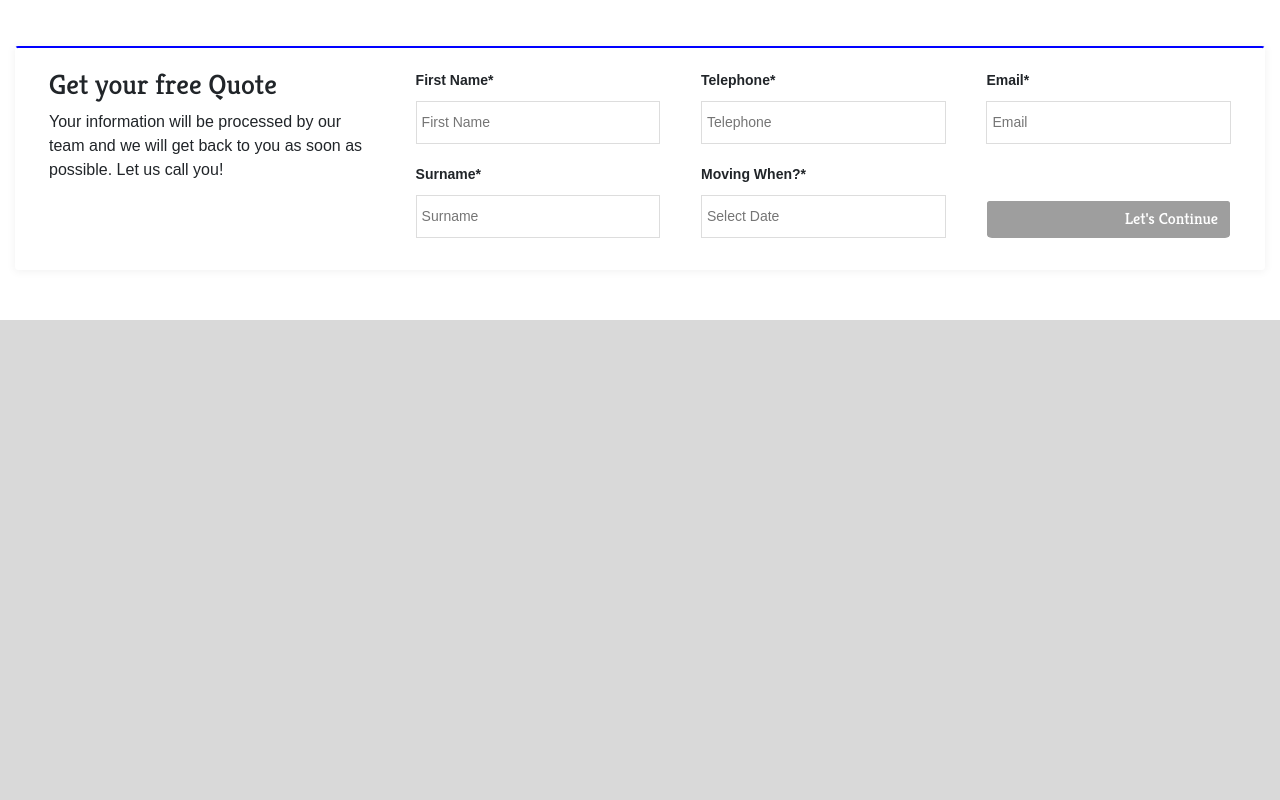
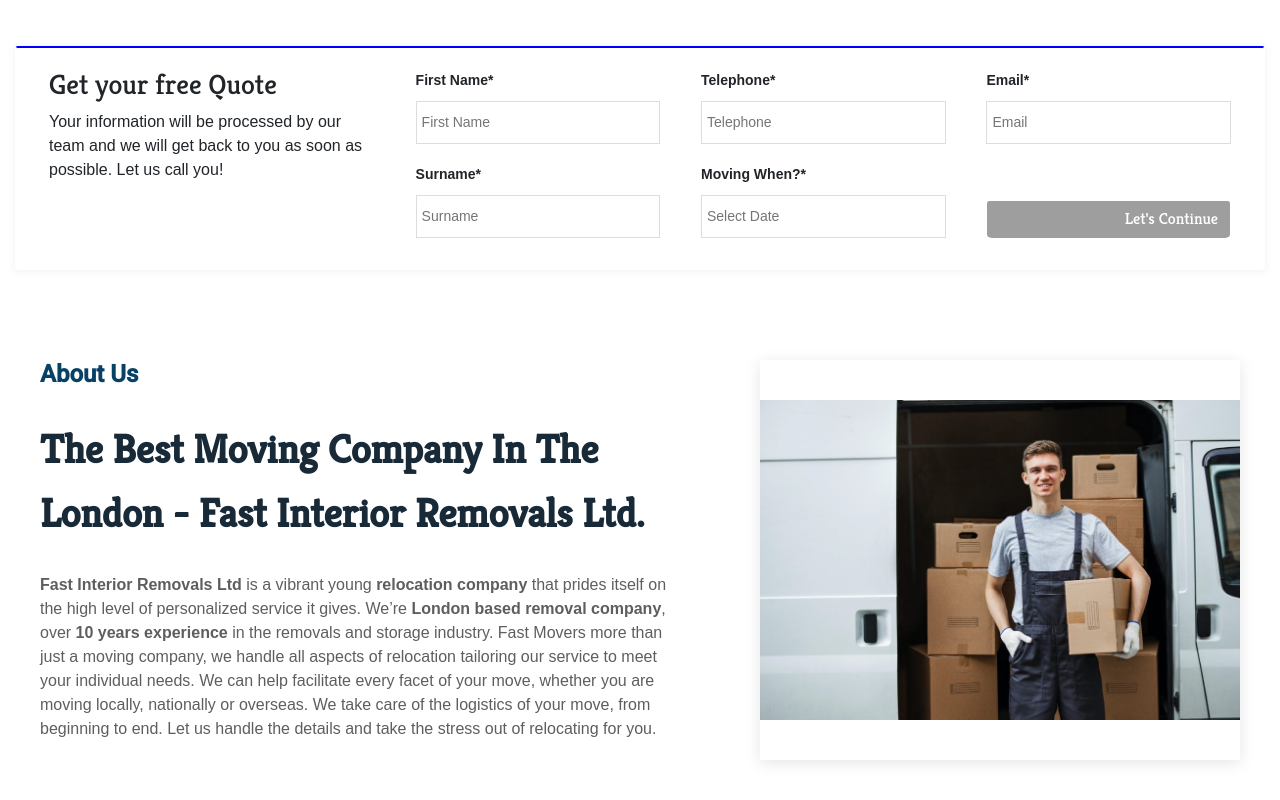
Before and after one commit to YahiyaSTC/House_Removal, a plain HTML site: page frontend/index.html in a window 1280 px wide. Shown: the part 557-1357 px from the top of the page. Before the commit the page ends 877 px from the top, so only its background shows below. Drawn offline with nearby package versions, Linux system fonts and the light colour scheme; grey boxes are pictures that could not be loaded.

Commit message:
complete about section

```diff
--- a/frontend/assets/css/home.css
+++ b/frontend/assets/css/home.css
@@ -141,6 +141,60 @@
     background-size: cover;
 }
 
+/* *********** About Us ************* */
+
+
+#aboutUs{
+    display: flex;
+    padding: 40px;
+}
+
+#aboutUs > div:nth-child(1) {
+    /* padding: 0px 40px; */
+    width: 60%;
+    display: flex;
+    flex-direction: column;
+    justify-content: center;
+}
+
+#aboutUs > div:nth-child(1) > h2:nth-child(1){
+    color: #074165;
+    font-size: 1.5rem;
+    font-weight: 700;
+    font-family: Roboto, sans-serif;
+}
+#aboutUs > div:nth-child(1) > h2:nth-child(2){
+    padding: 20px 0px;
+    line-height: 1.6em;
+    font-weight: bold;
+    font-size: 2rem;
+    color: #182937;
+    width: 85%;
+    font-family: 'Kreon', serif;
+    font-size: 2.5rem;
+}
+#aboutUs > div:nth-child(1) > p{
+    padding-right: 15px;
+    flex-grow: 3;
+    width: 90%;
+    color: #5E5E5E;
+}
+
+#aboutUs > div:nth-child(2) {
+    width: 40%;
+    /* box-shadow: 1px 1px 10px 0px rgb(97, 102, 97,.8); */
+    box-shadow: 0px 3px 15px 0px rgba(0, 0, 0, 0.1);
+    padding: 40px 0px;
+}
+
+#aboutUs > div:nth-child(2) img{
+    height: 100%;
+    width: 100%;
+    object-fit: cover;
+    object-position: center;
+
+}
+
 
 /* .quoteForm form input{
     padding: 5px;
--- a/frontend/index.html
+++ b/frontend/index.html
@@ -43,13 +43,23 @@
             <i class="fa-solid fa-phone"></i>
             <a href="tel:03180126925">0318-0126925</a>
             <i class="fa-solid fa-envelope"></i>
-            <a href="mailto:muhammadyahiya166@gmail.com">muhammadyahiya166@gmail.com</a>
+            <a href="mailto:muhammadyahiya166@gmail.com"
+              >muhammadyahiya166@gmail.com</a
+            >
           </div>
           <div class="socialMediaIcon">
-            <a href="https://www.facebook.com/" target="_blank"><i class="fa-brands fa-facebook fa-lg"></i></a>
-            <a href="https://twitter.com/" target="_blank"><i class="fa-brands fa-square-twitter fa-lg"></i></a>
-            <a href="https://www.instagram.com/" target="_blank"><i class="fa-brands fa-instagram fa-lg"></i></a>
-            <a href="https://www.linkedin.com/" target="_blank"><i class="fa-brands fa-linkedin fa-lg"></i></a>
+            <a href="https://www.facebook.com/" target="_blank"
+              ><i class="fa-brands fa-facebook fa-lg"></i
+            ></a>
+            <a href="https://twitter.com/" target="_blank"
+              ><i class="fa-brands fa-square-twitter fa-lg"></i
+            ></a>
+            <a href="https://www.instagram.com/" target="_blank"
+              ><i class="fa-brands fa-instagram fa-lg"></i
+            ></a>
+            <a href="https://www.linkedin.com/" target="_blank"
+              ><i class="fa-brands fa-linkedin fa-lg"></i
+            ></a>
           </div>
         </div>
       </div>
@@ -70,8 +80,12 @@
           </ul>
         </div>
         <div class="nav_right">
-
-          <a href="https://api.whatsapp.com/send?phone=03180126925&text=Hello!" target="_blank"> <i class="fa-brands fa-whatsapp"></i> 03180126925</a>
+          <a
+            href="https://api.whatsapp.com/send?phone=03180126925&text=Hello!"
+            target="_blank"
+          >
+            <i class="fa-brands fa-whatsapp"></i> 03180126925</a
+          >
         </div>
       </div>
     </div>
@@ -157,8 +171,9 @@
                   />
                 </div>
               </div>
-
-              <div class="group-form d-flex justify-content-between flex-column">
+              <div
+                class="group-form d-flex justify-content-between flex-column"
+              >
                 <div class="first">
                   <label for="email"> Email* </label>
                   <input
@@ -168,18 +183,25 @@
                     placeholder="Email"
                   />
                 </div>
-                <div class="second ">
+                <div class="second">
                   <button class="btn" type="button">Let's Continue</button>
                 </div>
               </div>
-
-
             </form>
           </div>
         </div>
-        <!-- <div>
-          <p><i class="fa-solid fa-circle-info"></i>We operate Nationwide serving: London, Hertfordshire, Surrey, Buckinghamshire, Berkshire, Essex.</p>
-        </div> -->
+      </section>
+      <section id="aboutUs">
+        <div>
+          <h2>About Us</h2>
+          <h2>
+            The Best Moving Company In The London - Fast Interior Removals Ltd.
+          </h2>
+            <p><strong>Fast Interior Removals Ltd</strong> is a vibrant young <strong>relocation company</strong> that prides itself on the high level of personalized service it gives. We’re <strong>London based removal company</strong>, over <strong>10 years  experience</strong> in the removals and storage industry. Fast Movers more than just a moving company, we handle all aspects of relocation tailoring our service to meet your individual needs. We can help facilitate every facet of your move, whether you are moving locally, nationally or overseas. We take care of the logistics of your move, from beginning to end. Let us handle the details and take the stress out of relocating for you.</p>
+        </div>
+        <div class="aboutUsPic">
+          <img src="./assets/Images/aboutUs.jpg" alt="aboutUsPic">
+        </div>
       </section>
     </main>
 
```
Also changed, not shown: frontend/assets/Images/aboutUs.jpg (added).
